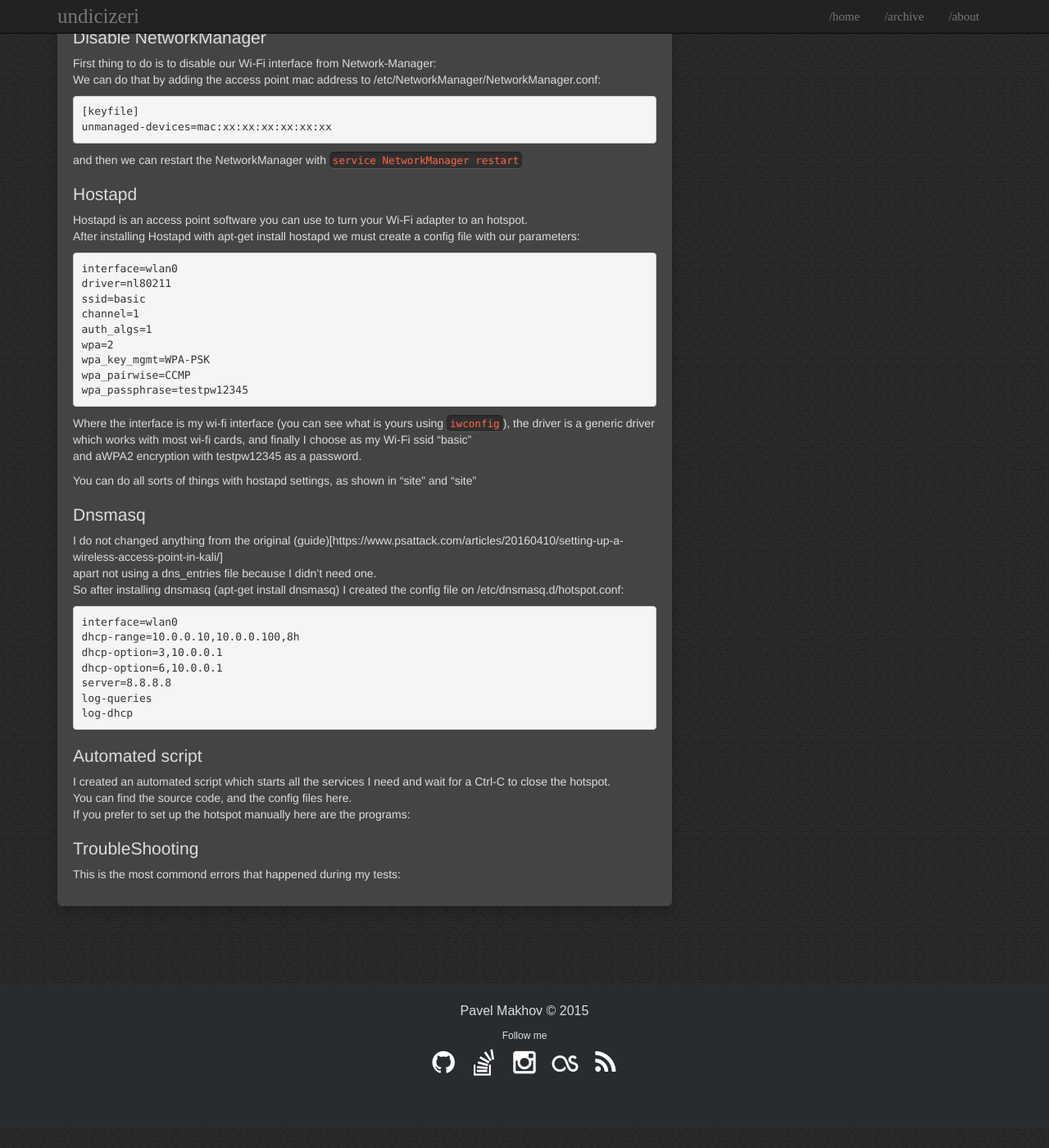
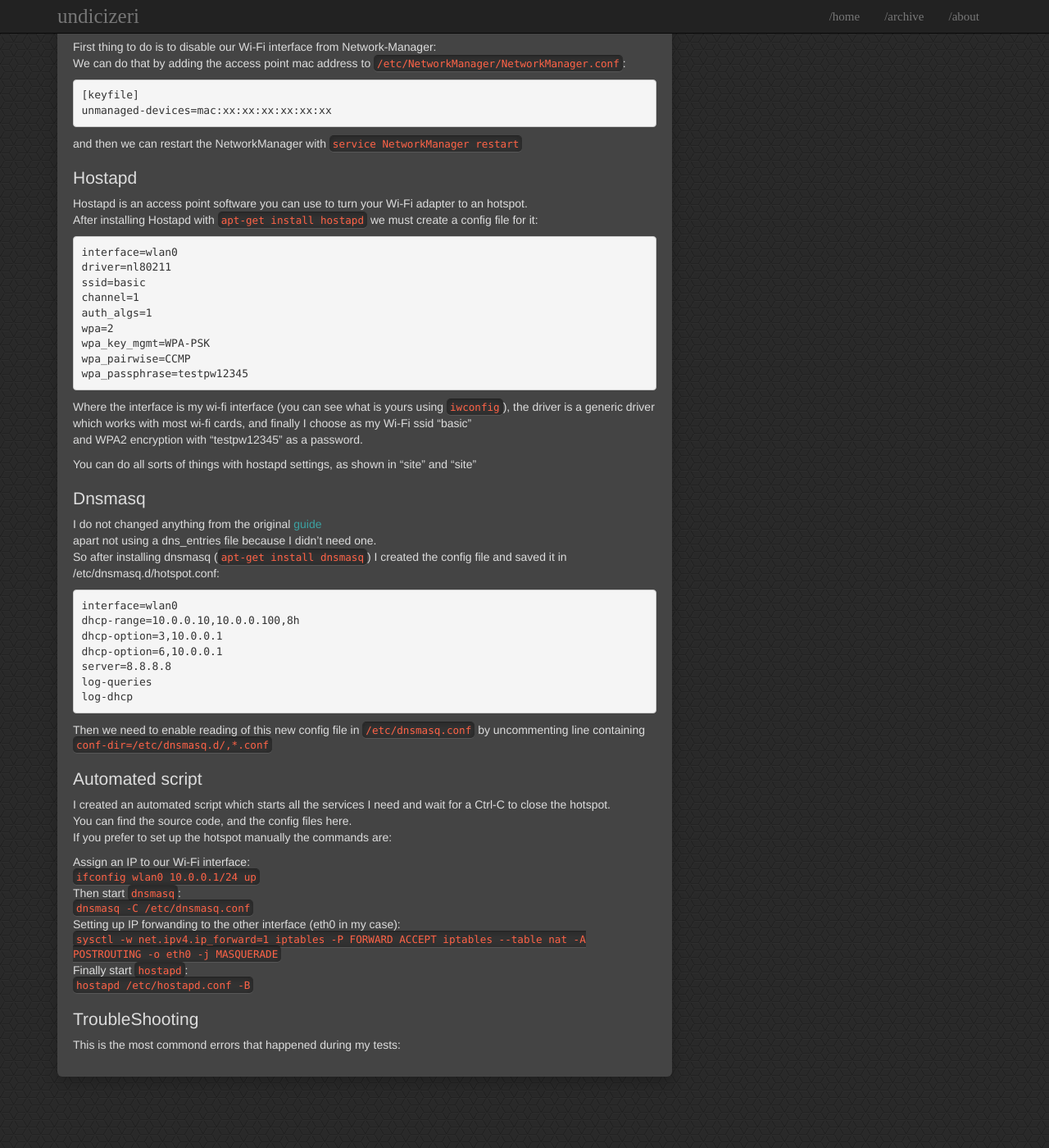
Before and after one commit to ManofWax/manofwax.github.io, a Jekyll site: the page built from _posts/2017-01-02-hotspot_kali.markdown, in a window 1280 px wide and 1400 px high, scrolled down 281 px. Shown: the whole window at 82% size. Built offline with Jekyll 4.4.1, drawn with Linux system fonts in a browser that asks for light colours; before the commit the page ends 1656 px from its top, so only the background shows below that; some of the changed text lies outside the part shown.

Commit message:
Fixed some mistakes

````diff
--- a/_config.yml
+++ b/_config.yml
@@ -20,14 +20,14 @@
 
 social:
   github: ManofWax
-  stackoverflow: ''
+  stackoverflow:
   linkedin:
-  instagram: ''
-  lastfm: ''
+  instagram:
+  lastfm:
   rss: feed.xml
 
 # Google Analytics key, leave blank to ignore
-google_analytics_key:
+google_analytics_key: UA-89791735-1
 # Yandex metrica (https://metrica.yandex.com/) leave blank to ignore or put true to use
 yandex_metrica:
 
--- a/_includes/footer.html
+++ b/_includes/footer.html
@@ -1,7 +1,6 @@
     <footer class="footer-distributed">
       <div class="container">
         <div class="footer">
-          <p>Pavel Makhov &copy; 2015</p>
           {% include social.html %}
         </div>
       </div>
--- a/_posts/2017-01-02-hotspot_kali.1.markdown
+++ b/_posts/2017-01-01-hello_world.markdown
@@ -5,4 +5,6 @@
 categories: Hello
 ---
 
-Hello
+'''Python
+_='_=%r;print(_%%_)';print(_%_)
+'''
--- a/_posts/2017-01-02-hotspot_kali.markdown
+++ b/_posts/2017-01-02-hotspot_kali.markdown
@@ -21,7 +21,7 @@
 
 ## Hostapd
 Hostapd is an access point software you can use to turn your Wi-Fi adapter to an hotspot.
-After installing Hostapd with apt-get install hostapd we must create a config file with our parameters:
+After installing Hostapd with `apt-get install hostapd` we must create a config file for it:
 
 ```Bash
 interface=wlan0
@@ -36,14 +36,14 @@
 ```
 
 Where the interface is my wi-fi interface (you can see what is yours using `iwconfig`), the driver is a generic driver which works with most wi-fi cards, and finally I choose as my Wi-Fi ssid "basic"
-and aWPA2 encryption with testpw12345 as a password.
+and WPA2 encryption with "testpw12345" as a password.
 
 You can do all sorts of things with hostapd settings, as shown in "site" and "site"
 
 ## Dnsmasq
-I do not changed anything from the original (guide)[https://www.psattack.com/articles/20160410/setting-up-a-wireless-access-point-in-kali/]
+I do not changed anything from the original [guide](https://www.psattack.com/articles/20160410/setting-up-a-wireless-access-point-in-kali/)
 apart not using a dns_entries file because I didn't need one.
-So after installing dnsmasq (apt-get install dnsmasq) I created the config file on /etc/dnsmasq.d/hotspot.conf:
+So after installing dnsmasq (`apt-get install dnsmasq`) I created the config file and saved it in /etc/dnsmasq.d/hotspot.conf:
 
 ```Bash
 interface=wlan0
@@ -54,11 +54,23 @@
 log-queries
 log-dhcp
 ```
+Then we need to enable reading of this new config file in `/etc/dnsmasq.conf` by uncommenting line containing `conf-dir=/etc/dnsmasq.d/,*.conf`
 
 ## Automated script
 I created an automated script which starts all the services I need and wait for a Ctrl-C to close the hotspot.
 You can find the source code, and the config files here.
-If you prefer to set up the hotspot manually here are the programs:
+If you prefer to set up the hotspot manually the commands are:
+
+Assign an IP to our Wi-Fi interface:
+`ifconfig wlan0 10.0.0.1/24 up`
+Then start `dnsmasq`:
+`dnsmasq -C /etc/dnsmasq.conf`
+Setting up IP forwanding to the other interface (eth0 in my case):
+```sysctl -w net.ipv4.ip_forward=1
+iptables -P FORWARD ACCEPT
+iptables --table nat -A POSTROUTING -o eth0 -j MASQUERADE```
+Finally start `hostapd`:
+`hostapd /etc/hostapd.conf -B`
 
 ## TroubleShooting
 This is the most commond errors that happened during my tests:
````
Also changed, not shown: other parts of _posts/2017-01-02-hotspot_kali.markdown (+2 -2 lines).
